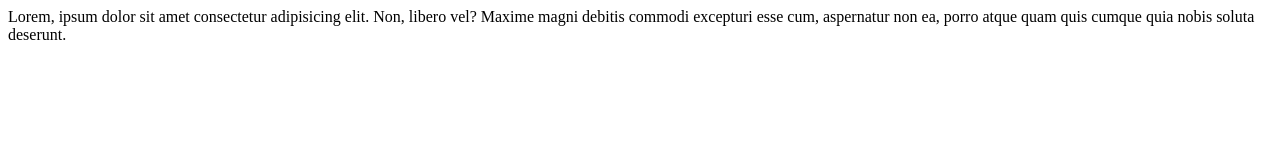
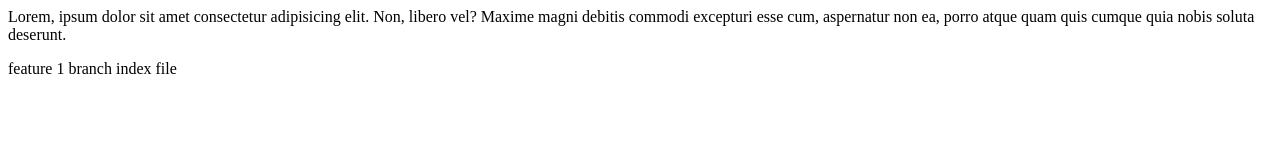
Before and after one commit to Rupesh-Patil-1702/repo, a plain HTML site: page index.html in a window 1280 px wide. Drawn offline with Linux system fonts and the light colour scheme.

Commit message:
something is added to feature1 branch of index file

```diff
--- a/index.html
+++ b/index.html
@@ -1,3 +1,4 @@
 <p>Lorem, ipsum dolor sit amet consectetur adipisicing elit. Non, libero vel? Maxime magni debitis commodi excepturi esse cum, aspernatur non ea, porro atque quam quis cumque quia nobis soluta deserunt.
 
 </p>
+<p>feature  1 branch index file</p>
```
